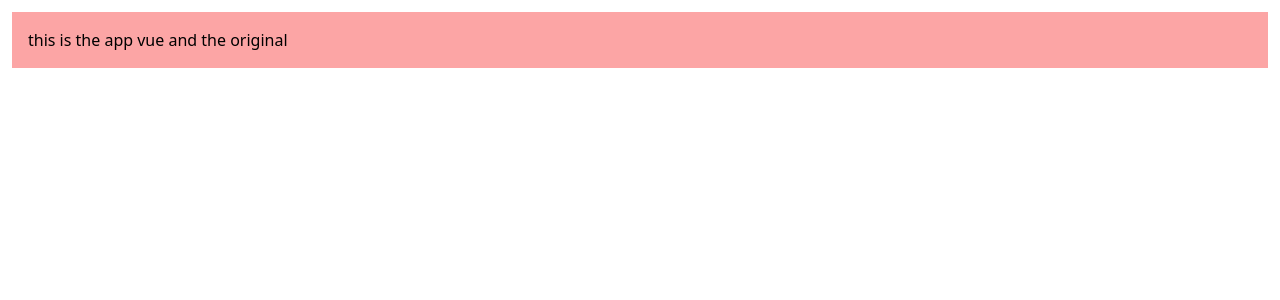
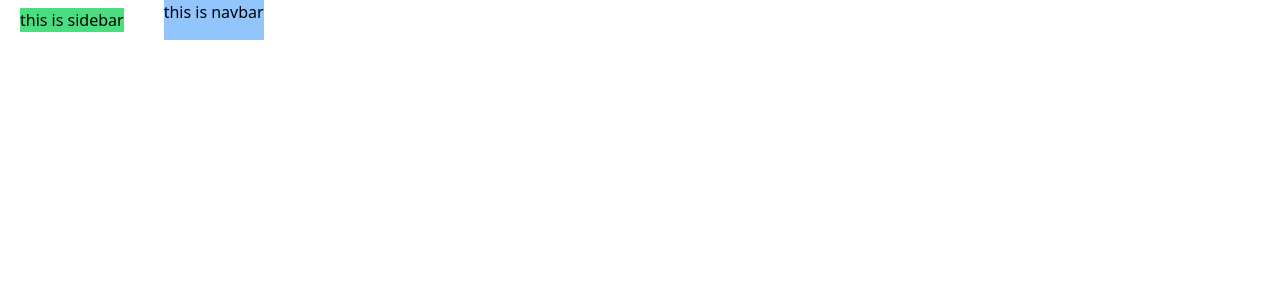
Before and after one commit to cabdikariim242/tailwise-vue, a Vue app: page / in a window 1280 px wide. Shown: the top 300 px of the page. Built offline with nearby package versions, Linux system fonts and the light colour scheme.

Commit message:
created new components

```diff
--- a/src/App.vue
+++ b/src/App.vue
@@ -1,12 +1,14 @@
 <template>
-  <div class="p-4 m-3 bg-red-300">
-   this is the app vue and the original
+  <div class="flex">
+    <sidebar/>
+    <navbar/>
   </div>
 </template>
 
 <script>
-
+import sidebar from './components/sidebar.vue'
+import navbar from './components/navbar.vue'
 export default {
-
+  components: {sidebar, navbar}
 }
 </script>
--- /dev/null
+++ b/src/components/navbar.vue
@@ -0,0 +1,3 @@
+<template>
+    <h1 class="bg-blue-300">this is navbar</h1>
+</template>
--- /dev/null
+++ b/src/components/sidebar.vue
@@ -0,0 +1,5 @@
+<template>
+    <h1 class="bg-green-400 mr-10 ml-5 my-2">
+        this is sidebar
+    </h1>
+</template>
```
